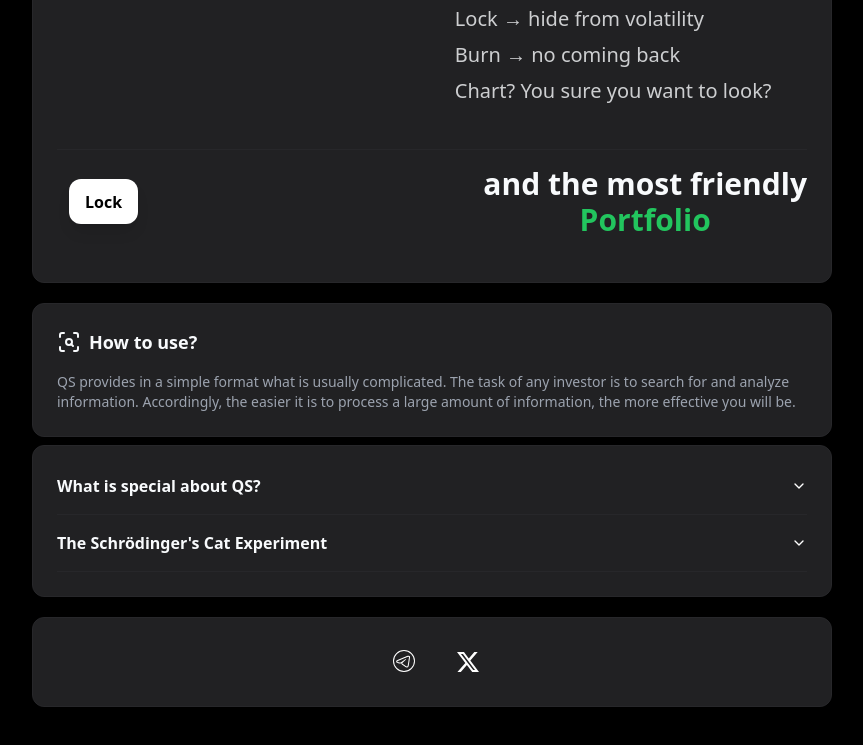
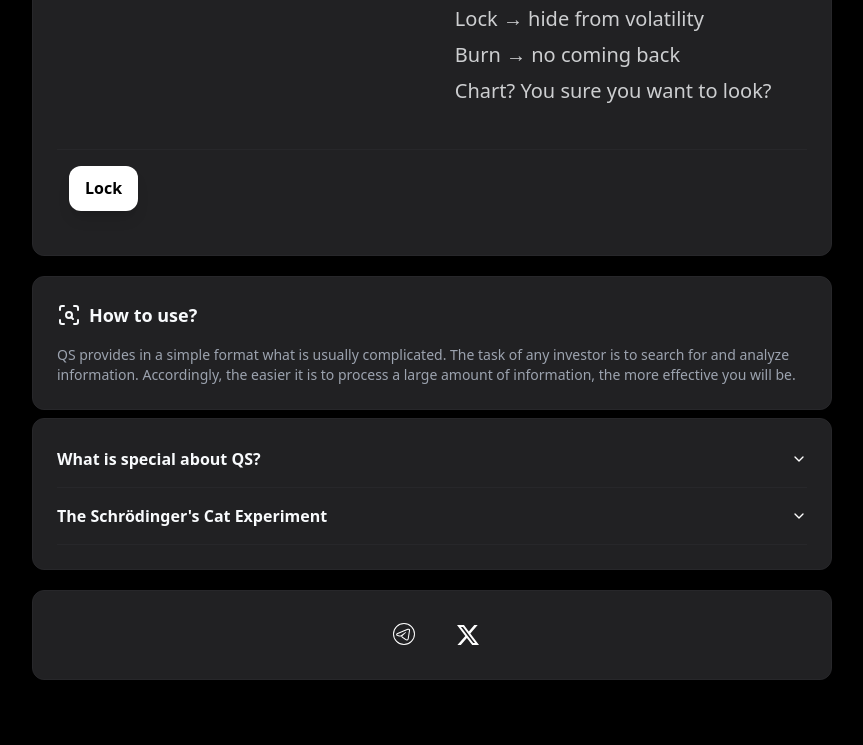
Before and after one commit to wott12826/realcharts.app, a plain HTML site: page index.htm in a window 1280 px wide. Shown: the part 1302-2047 px from the top of the page, without its empty margins (208-1071 px from the left). Drawn offline with Linux system fonts and the light colour scheme; a script that the page names is missing.

Commit message:
Remove redundant text from index.htm: streamline content by eliminating unnecessary description for improved clarity and focus.

```diff
--- a/index.htm
+++ b/index.htm
@@ -291,10 +291,7 @@
 							<!--[!--><a href="lock.html"
 								class="focus-visible:ring-ring inline-flex items-center justify-center gap-2 whitespace-nowrap transition-colors focus-visible:outline-none focus-visible:ring-1 disabled:pointer-events-none disabled:opacity-50 [&amp;_svg]:pointer-events-none [&amp;_svg]:size-4 [&amp;_svg]:shrink-0 px-4 py-2 bg-white h-[45px] text-black hover:bg-white/80 hover:text-black focus:bg-white focus:text-black text-md rounded-xl shadow-lg font-bold mt-7 md:mt-0">
 								Lock</a><!--]--><!---->
-							<div
-								class="md:text-3xl text-center md:text-right font-semibold text-center flex flex-col items-center justify-center text-2xl">
-								and the most friendly <span class="text-green-500 opacity-100 block">Portfolio</span>
-							</div>
+
 						</div><!---->
 					</div><!----><!---->
 				</div><!----> <!---->
```
